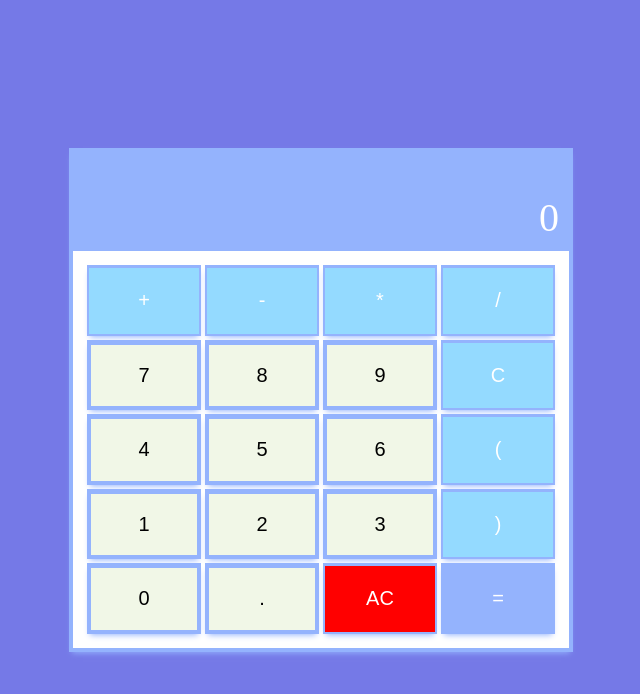
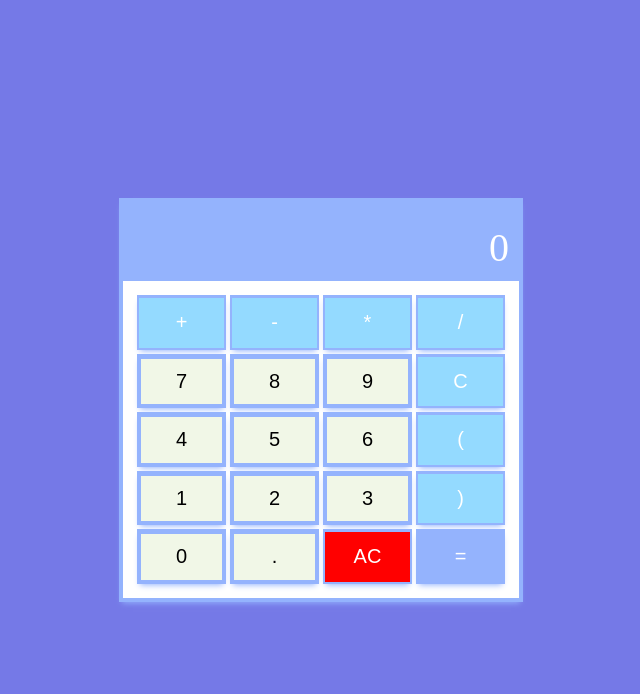
Before and after one commit to TaiwoJoshua/calculator, a plain HTML site: page index.html in a window 1280 px wide. Shown: the whole page, without its empty margins (319-959 px from the left). Drawn offline with Linux system fonts and the light colour scheme.

Commit message:
I added min and max height

```diff
--- a/Assets/css/calculator.css
+++ b/Assets/css/calculator.css
@@ -13,8 +13,8 @@
     background-color: #7579E7;
 }
 .calculator{
-    width: 500px;
-    min-height: 500px;
+    width: 400px;
+    min-height: 400px;
     margin: auto;
     border: 2px solid #94B3FD;
     box-shadow: #94B3FD 0px 0px 0px 2px, #94B3FD 0px 4px 6px -1px, #94B3FD 0px 1px 0px inset;
```
